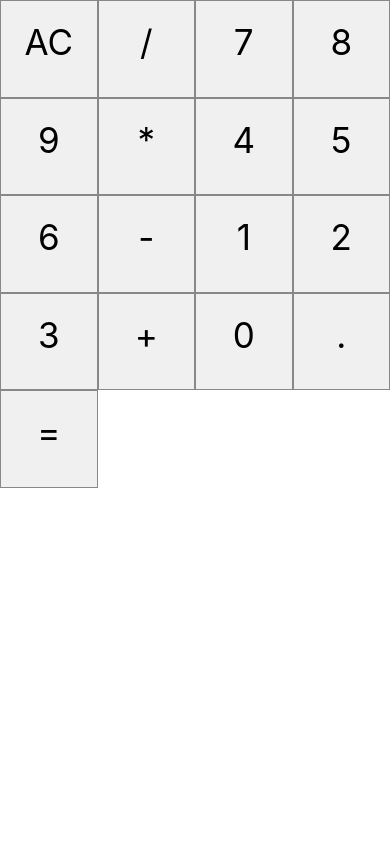
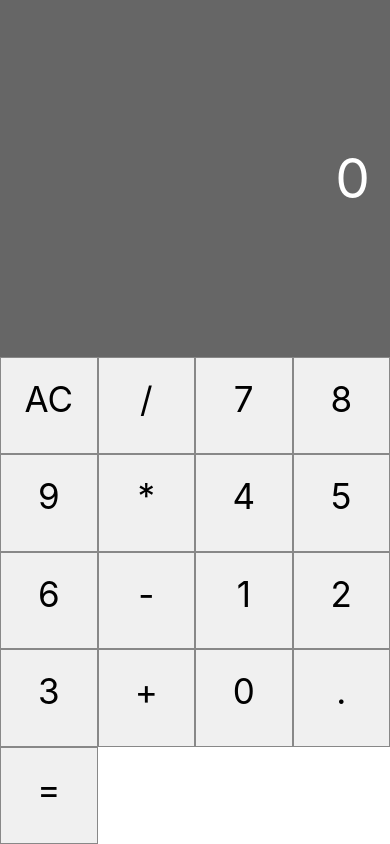
Before and after one commit to andrmacena/calculator, a React Native app: screen / in a window 390 px wide. Built offline with nearby package versions, Linux system fonts and the light colour scheme.

Commit message:
Adicionado o componente display no app.js

```diff
--- a/App.js
+++ b/App.js
@@ -1,11 +1,16 @@
 import React, { Component } from 'react';
 import { StyleSheet, View, Text } from 'react-native';
 import Button from './src/components/Button'
+import Display from './src/components/Display'
 
 export default class App extends Component {
+   state = {
+      displayValue: '0'
+   }
    render() {
       return (
          <View style={styles.container}>
+            <Display value={this.state.displayValue}/>
             <View style={styles.buttons}>
                <Button label='AC' />
                <Button label='/' />
```
